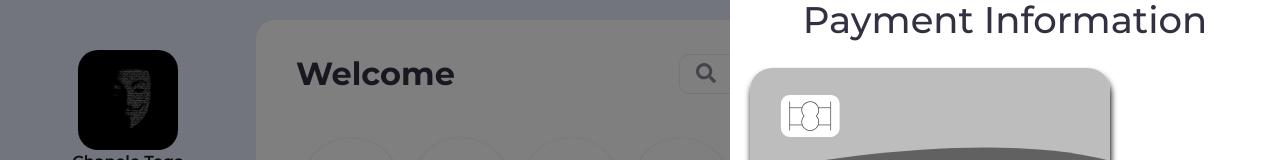
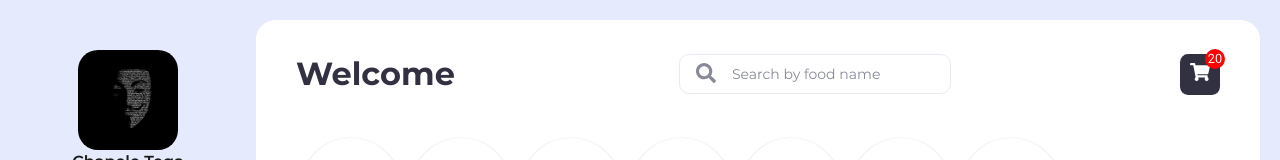
Before and after one commit to ereyomi/mamaoke, an Angular app in the folder client/: page /dashboard in a window 1280 px wide. Shown: the top 160 px of the page. Built offline with nearby package versions, Linux system fonts and the light colour scheme.

Commit message:
feat: card

```diff
--- a/client/src/app/dashboard/components/cart/cart.component.html
+++ b/client/src/app/dashboard/components/cart/cart.component.html
@@ -226,7 +226,7 @@
         <app-button color="secondary" (click)="switchBagView('bagFormA')">
             Back
         </app-button>
-        <app-button (click)="closeModal()">
+        <app-button (click)="switchBagView('continueToPayment')">
             continue to payment
         </app-button>
     </div>
@@ -235,5 +235,15 @@
 
 
 <ng-template #continueToPayment>
-    <app-card></app-card>
+   <div class="center-flex">
+      <app-card></app-card>
+   </div>
+    <div class="bag-footer">
+        <app-button color="secondary" (click)="switchBagView('bagReview')">
+            Back
+        </app-button>
+        <app-button (click)="closeModal()">
+            Done
+        </app-button>
+    </div>
 </ng-template>
--- a/client/src/app/dashboard/components/cart/cart.component.ts
+++ b/client/src/app/dashboard/components/cart/cart.component.ts
@@ -13,8 +13,8 @@ import {
 })
 export class CartComponent implements OnInit {
   faShoppingCart = faShoppingCart;
-  switchIt: any = 'continueToPayment';
-  isDisplay = true; // change back to false
+  switchIt: any = 'bag';
+  isDisplay = false; // change back to false
   isDisplay$!: Subscription;
   componentForm = this.fb.group({
     quantity: [
@@ -36,7 +36,7 @@ export class CartComponent implements OnInit {
   }
   ngOnInit(): void {
     console.log(this.isDisplay);
-    // this.isDisplay$ = this.pS.getBagModalDisplayStatus().subscribe(status => this.isDisplay = status);
+    this.isDisplay$ = this.pS.getBagModalDisplayStatus().subscribe(status => this.isDisplay = status);
   }
   closeModal(): void {
     this.pS.closeBagModal();
--- a/client/src/app/shared/card/card.component.html
+++ b/client/src/app/shared/card/card.component.html
@@ -1,6 +1,4 @@
- <div class="payment-title">
-        <h1>Payment Information</h1>
-    </div>
+
 <div class="container preload">
     <div class="creditcard"> <!-- flipped -->
         <div class="front">
--- a/client/src/app/shared/card/card.component.scss
+++ b/client/src/app/shared/card/card.component.scss
@@ -1,29 +1,3 @@
-/* body {
-  margin: 0;
-  padding: 0;
-  background-color: #f9f9f9;
-  display: -webkit-box;
-  display: -ms-flexbox;
-  display: flex;
-  -ms-flex-line-pack: center;
-  align-content: center;
-  -webkit-box-align: center;
-  -ms-flex-align: center;
-  align-items: center;
-  -webkit-box-pack: center;
-  -ms-flex-pack: center;
-  justify-content: center;
-  min-height: 100vh;
-  -ms-flex-wrap: wrap;
-  flex-wrap: wrap;
-  font-family: 'Raleway';
-}
- */
-.payment-title {
-  width: 100%;
-  text-align: center;
-}
-
 .form-container .field-container:first-of-type {
   grid-area: name;
 }
--- a/client/src/theme/theme.scss
+++ b/client/src/theme/theme.scss
@@ -25,3 +25,10 @@ body {
 .mr-16 {
   margin-right: 16px !important;
 }
+
+.center-flex {
+  display: flex;
+  flex-direction: column;
+  align-items: center;
+  justify-content: center;
+}
```
Lines whose indentation alone changed are shown as unchanged.
